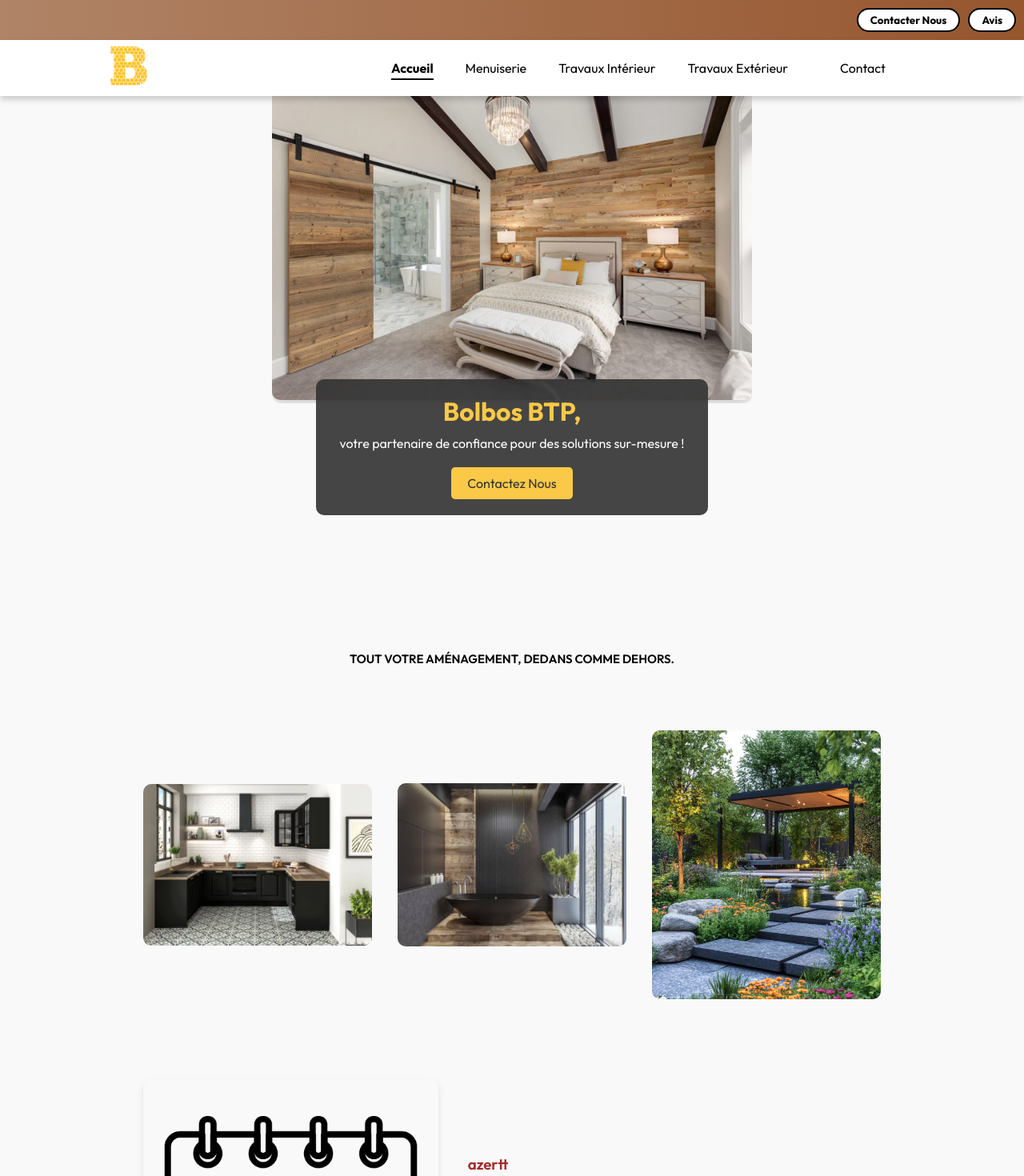
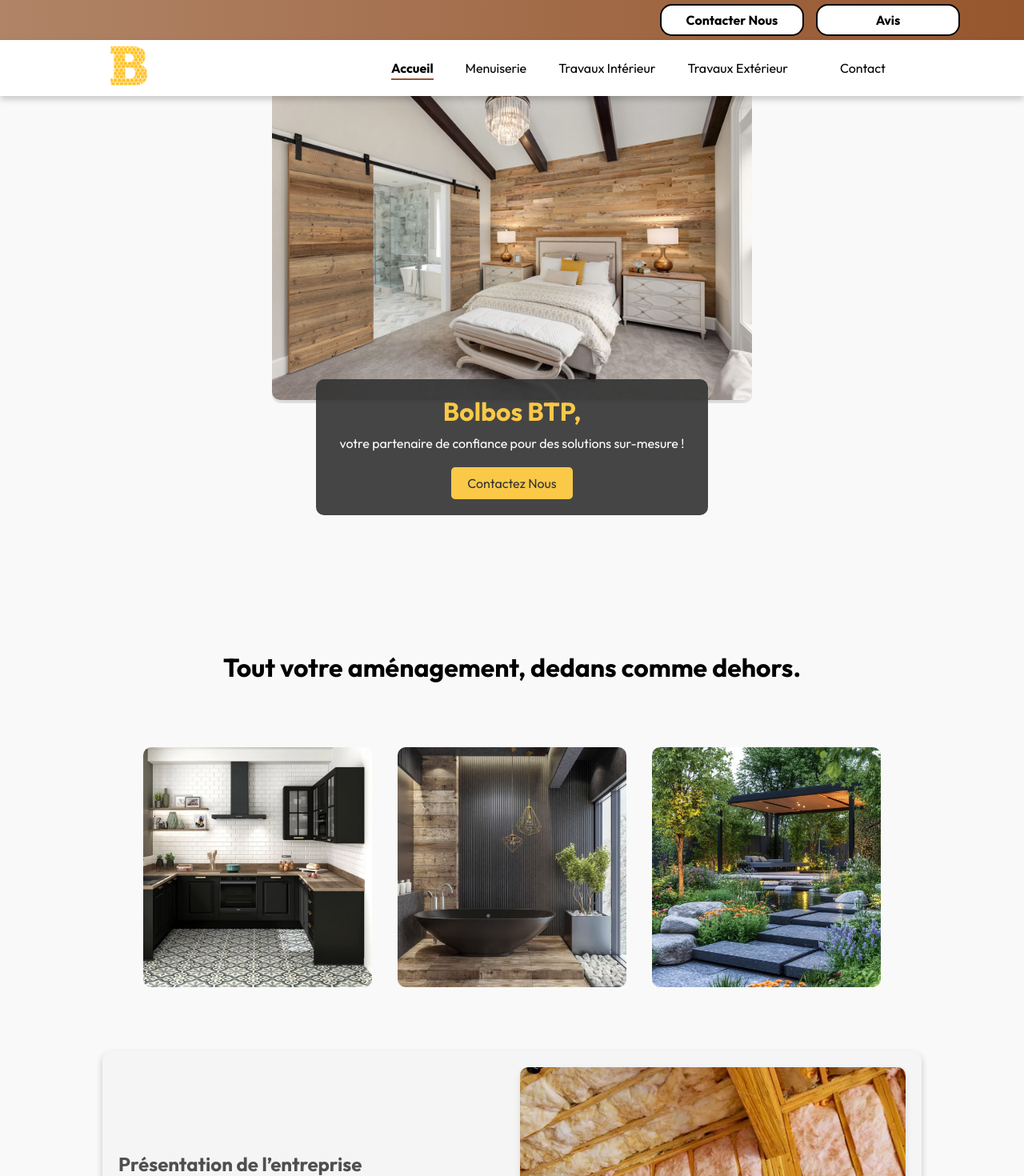
Before and after one commit to NarcisLucas31/bolbosBTP, a React (Vite) app: page / in a window 1280 px wide. Shown: the top 1470 px of the page at 80% size. Built offline with nearby package versions, Linux system fonts and the light colour scheme.

Commit message:
premier commit

```diff
--- a/src/components/avantnav/Avantnav.css
+++ b/src/components/avantnav/Avantnav.css
@@ -2,24 +2,29 @@
 .avantnav {
   background: linear-gradient(to right, #b08467, #96562e);
   display: flex;
-  justify-content: flex-end;
-  padding: 10px;
-  gap: 10px;
+  justify-content: right; /* Centre les boutons horizontalement */
+  align-items: center; /* Centre verticalement les boutons */
+  padding: 5px 10px; /* Réduction du padding vertical */
+  gap: 15px; /* Espacement entre les boutons */
   position: fixed; /* Fixe Avantnav en haut de la page */
   top: 0; /* Place Avantnav au tout début de la fenêtre */
   width: 100%;
   z-index: 10;
+  padding-right: 80px;
 }
 
 .avantnav-button {
   background: white;
   color: black;
   border: 2px solid black;
-  padding: 5px 15px;
+  padding: 8px 20px;
   border-radius: 15px;
   font-weight: bold;
   cursor: pointer;
   transition: 0.3s;
+  font-size: 16px;
+  width: 180px; /* Largeur fixe pour que tous les boutons aient la même taille */
+  text-align: center; /* Centre le texte à l'intérieur */
 }
 
 .avantnav-button:hover {
--- a/src/components/avantnav/Avantnav.jsx
+++ b/src/components/avantnav/Avantnav.jsx
@@ -1,10 +1,20 @@
-import React from "react";
+import React, { useState } from "react";
 import "./Avantnav.css";
 
 const Avantnav = () => {
+  const [contactText, setContactText] = useState("Contacter Nous");
+
+  const handleContactClick = () => {
+    setContactText((prevText) =>
+      prevText === "Contacter Nous" ? "06 50 07 52 40" : "Contacter Nous"
+    );
+  };
+
   return (
     <div className="avantnav">
-      <button className="avantnav-button">Contacter Nous</button>
+      <button className="avantnav-button" onClick={handleContactClick}>
+        {contactText}
+      </button>
       <button className="avantnav-button">Avis</button>
     </div>
   );
--- a/src/components/contact/Contact.jsx
+++ b/src/components/contact/Contact.jsx
@@ -1,9 +1,6 @@
 import React from "react";
 import "./Contact.css";
 import msg_img from "../../assets/message.png";
-import tel_img from "../../assets/tel.png";
-import mail_img from "../../assets/mail.png";
-import adresse_img from "../../assets/adresse.png";
 import fleche from "../../assets/fleche-droite.png";
 
 const Contact = () => {
@@ -14,7 +11,7 @@ const Contact = () => {
     setResult("Sending....");
     const formData = new FormData(event.target);
 
-    formData.append("access_key", "YOUR_ACCESS_KEY_HERE");
+    formData.append("access_key", "4289354b-5aeb-4db7-97c3-el0fe3abfc2b");
 
     const response = await fetch("https://api.web3forms.com/submit", {
       method: "POST",
@@ -44,20 +41,6 @@ const Contact = () => {
           cumque necessitatibus sapiente consectetur accusantium fugit incidunt
           iste, suscipit ut soluta. Ab!
         </p>
-        <ul>
-          <li>
-            <img src={tel_img} alt="" />
-            aaa@gmail.com
-          </li>
-          <li>
-            <img src={mail_img} alt="" />
-            07 77 77 77 78
-          </li>
-          <li>
-            <img src={adresse_img} alt="" />
-            02 Nogent
-          </li>
-        </ul>
       </div>
       <div className="contact-col">
         <form onSubmit={onSubmit}>
--- a/src/components/navbar/Navbar.css
+++ b/src/components/navbar/Navbar.css
@@ -42,11 +42,70 @@ nav ul li a.active::after {
   left: 0;
   width: 100%;
   height: 2px; /* Hauteur de la ligne */
-  background-color: #000; /* Couleur de la ligne */
+  background-color: #96562e; /* Couleur de la ligne */
+}
+
+nav ul li a:hover {
+  color: #000000; /* Change la couleur sur le survol */
+  transition: color 0.3s ease;
+  font-weight: bold;
+}
+
+nav ul li a:hover::after {
+  content: "";
+  position: absolute;
+  bottom: -5px;
+  left: 0;
+  width: 100%;
+  height: 2px;
+  background-color: #96562e; /* Ligne colorée sous le lien */
+  transition: width 0.3s ease;
 }
 
 .menu-icon {
   display: none;
+}
+
+/* Sous-menu */
+.submenu-container {
+  position: relative;
+}
+
+.submenu {
+  position: absolute;
+  top: 100%;
+  left: 0;
+  background: white;
+  box-shadow: 0px 4px 8px rgba(0, 0, 0, 0.2);
+  padding: 10px 0;
+  list-style: none;
+  display: none; /* Par défaut, le sous-menu est caché */
+  z-index: 20;
+}
+
+.submenu.visible {
+  display: block; /* Afficher le sous-menu lorsqu'il est visible */
+}
+
+.submenu li a {
+  text-decoration: none;
+  color: black;
+}
+
+.submenu li a:hover {
+  font-weight: bold;
+}
+
+.submenu li {
+  padding: 10px 20px;
+  transform: translateX(-10px); /* Position initiale décalée */
+  opacity: 0; /* Caché au départ */
+  transition: transform 0.3s ease, opacity 0.3s ease;
+}
+
+.submenu.visible li {
+  transform: translateX(0); /* Position normale quand visible */
+  opacity: 1; /* Complètement visible */
 }
 
 @media (max-width: 1000px) {
--- a/src/components/navbar/Navbar.jsx
+++ b/src/components/navbar/Navbar.jsx
@@ -6,14 +6,27 @@ import { NavLink } from "react-router-dom";
 
 const Navbar = () => {
   const [mobileMenu, setMobileMenu] = useState(false);
+  const [submenuVisible, setSubmenuVisible] = useState({
+    menuiserie: false,
+    travauxInt: false,
+    travauxExt: false,
+  });
+
   const toggleMenu = () => {
-    mobileMenu ? setMobileMenu(false) : setMobileMenu(true);
+    setMobileMenu(!mobileMenu);
+  };
+
+  const handleSubmenuVisibility = (menu, isVisible) => {
+    setSubmenuVisible((prevState) => ({
+      ...prevState,
+      [menu]: isVisible,
+    }));
   };
 
   return (
     <nav className="container">
       <NavLink to="/" exact activeClassName="active">
-        <img src={logo} alt="" className="logo" />
+        <img src={logo} alt="Logo" className="logo" />
       </NavLink>
 
       <ul className={mobileMenu ? "" : "hide-mobile-menu"}>
@@ -22,26 +35,77 @@ const Navbar = () => {
             Accueil
           </NavLink>
         </li>
-        <li>
+        <li
+          className="submenu-container"
+          onMouseEnter={() => handleSubmenuVisibility("menuiserie", true)}
+          onMouseLeave={() => handleSubmenuVisibility("menuiserie", false)}
+        >
           <NavLink to="/menuiserie" activeClassName="active">
             Menuiserie
           </NavLink>
+          <ul
+            className={`submenu ${submenuVisible.menuiserie ? "visible" : ""}`}
+          >
+            <li>
+              <NavLink to="/menuiserie/bois">Bois</NavLink>
+            </li>
+            <li>
+              <NavLink to="/menuiserie/aluminium">Aluminium</NavLink>
+            </li>
+            <li>
+              <NavLink to="/menuiserie/pvc">PVC</NavLink>
+            </li>
+          </ul>
         </li>
-        <li>
+        <li
+          className="submenu-container"
+          onMouseEnter={() => handleSubmenuVisibility("travauxInt", true)}
+          onMouseLeave={() => handleSubmenuVisibility("travauxInt", false)}
+        >
           <NavLink to="/travauxInt" activeClassName="active">
             Travaux Intérieur
           </NavLink>
+          <ul
+            className={`submenu ${submenuVisible.travauxInt ? "visible" : ""}`}
+          >
+            <li>
+              <NavLink to="/travauxInt/peinture">Peinture</NavLink>
+            </li>
+            <li>
+              <NavLink to="/travauxInt/sols">Revêtement de Sols</NavLink>
+            </li>
+            <li>
+              <NavLink to="/travauxInt/murs">Aménagement des Murs</NavLink>
+            </li>
+          </ul>
         </li>
-        <li>
+        <li
+          className="submenu-container"
+          onMouseEnter={() => handleSubmenuVisibility("travauxExt", true)}
+          onMouseLeave={() => handleSubmenuVisibility("travauxExt", false)}
+        >
           <NavLink to="/travauxExt" activeClassName="active">
             Travaux Extérieur
           </NavLink>
+          <ul
+            className={`submenu ${submenuVisible.travauxExt ? "visible" : ""}`}
+          >
+            <li>
+              <NavLink to="/travauxExt/jardin">Jardin</NavLink>
+            </li>
+            <li>
+              <NavLink to="/travauxExt/terrasse">Terrasse</NavLink>
+            </li>
+            <li>
+              <NavLink to="/travauxExt/facade">Façade</NavLink>
+            </li>
+          </ul>
         </li>
         <li>
           <button className="btn">Contact</button>
         </li>
       </ul>
-      <img src={menu} alt="" className="menu-icon" onClick={toggleMenu} />
+      <img src={menu} alt="Menu" className="menu-icon" onClick={toggleMenu} />
     </nav>
   );
 };
--- a/src/components/services/Services.css
+++ b/src/components/services/Services.css
@@ -6,15 +6,20 @@
   justify-content: space-between;
 }
 
-.service img {
-  width: 100%;
-  border-radius: 10px;
-  display: block;
-}
-
 .service {
   flex-basis: 31%;
   position: relative;
+  display: flex;
+  flex-direction: column;
+  align-items: center;
+}
+
+.service img {
+  width: 100%;
+  height: 300px; /* Définit une hauteur fixe pour toutes les images */
+  object-fit: cover; /* Recadre l'image sans la déformer */
+  border-radius: 10px;
+  display: block;
 }
 
 .caption {
@@ -32,7 +37,7 @@
   color: white;
   cursor: pointer;
   opacity: 0;
-  padding-top: 70%;
+  padding-top: 70%; /* Gère l'espace vertical sur hover */
   transition: 0.4s;
 }
 
--- a/src/components/services/Services.jsx
+++ b/src/components/services/Services.jsx
@@ -1,34 +1,31 @@
 import React from "react";
+import { NavLink } from "react-router-dom";
 import "./Services.css";
 import menuiserie from "../../assets/menuiserie.webp";
 import interieur from "../../assets/interieur.avif";
 import exterieur from "../../assets/exterieur.jpg";
-import fleche from "../../assets/fleche-droite.png";
 
 const Services = () => {
   return (
     <div className="services">
-      <div className="service">
-        <img src={menuiserie} alt="" />
+      <NavLink to="/menuiserie" className="service">
+        <img src={menuiserie} alt="Menuiserie" />
         <div className="caption">
-          <img src={fleche} alt="" />
-          <p>AAA</p>
+          <h2>Menuiserie</h2>
         </div>
-      </div>
-      <div className="service">
-        <img src={interieur} alt="" />
+      </NavLink>
+      <NavLink to="/travauxInt" className="service">
+        <img src={interieur} alt="Travaux Intérieur" />
         <div className="caption">
-          <img src={fleche} alt="" />
-          <p>AAA</p>
+          <h2>Travaux Intérieur</h2>
         </div>
-      </div>
-      <div className="service">
-        <img src={exterieur} alt="" />
+      </NavLink>
+      <NavLink to="/travauxExt" className="service">
+        <img src={exterieur} alt="Travaux Extérieur" />
         <div className="caption">
-          <img src={fleche} alt="" />
-          <p>AAA</p>
+          <h2>Travaux Extérieur</h2>
         </div>
-      </div>
+      </NavLink>
     </div>
   );
 };
--- a/src/pages/Accueil.jsx
+++ b/src/pages/Accueil.jsx
@@ -3,7 +3,6 @@ import Navbar from "../components/navbar/Navbar";
 import Hero from "../components/hero/Hero";
 import Services from "../components/services/Services";
 import Titre from "../components/titre/Titre";
-import Apropos from "../components/apropos/Apropos";
 import Contact from "../components/contact/Contact";
 import Footer from "../components/footer/Footer";
 import Doubleimage from "../components/doubleimage/Doubleimage";
@@ -18,11 +17,10 @@ const Accueil = () => {
       <Hero />
       <div className="container">
         <Titre
-          subTitre="Tout votre aménagement, dedans comme dehors."
-          titre=""
+          subTitre=""
+          titre="Tout votre aménagement, dedans comme dehors."
         />
         <Services />
-        <Apropos />
         <Doubleimage />
         <Imagegauche />
         <Titre subTitre="Contactez nous" titre="Venez" />
```
